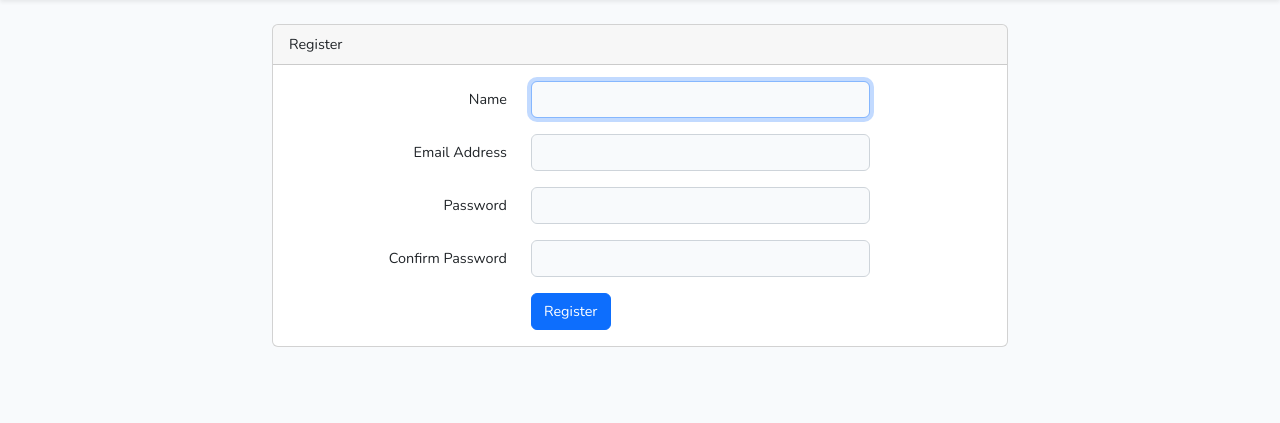
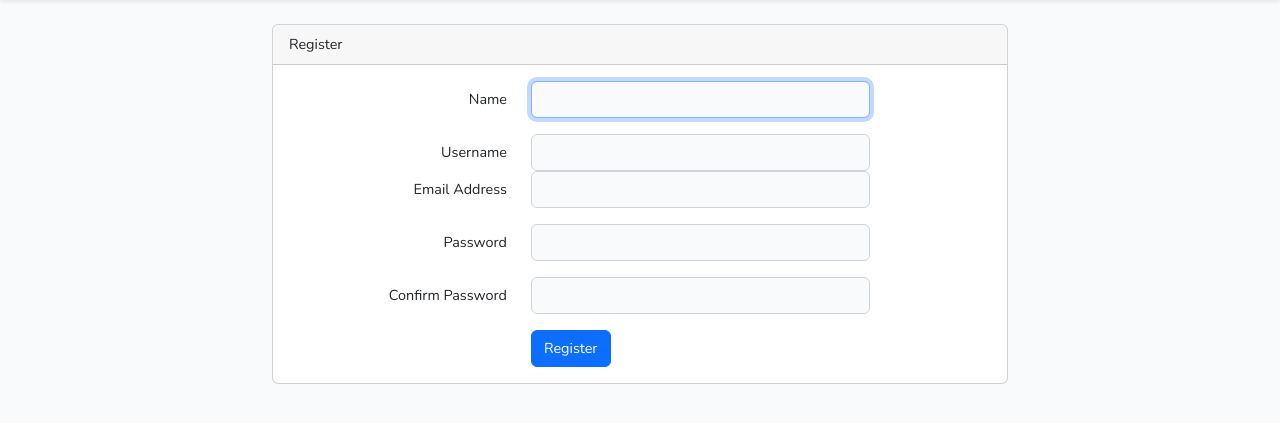
Before and after one commit to rdxrio123/Acara-10-11, a Laravel app: page /register in a window 1280 px wide. Shown: the part 55-478 px from the top of the page. Run offline with Laravel 10, Linux system fonts and the light colour scheme; style sheets or scripts are compiled from the project's sources.

Commit message:
commit loogin

```diff
--- a/app/Http/Controllers/Auth/RegisterController.php
+++ b/app/Http/Controllers/Auth/RegisterController.php
@@ -49,6 +49,7 @@ class RegisterController extends Controller
     {
         return Validator::make($data, [
             'name' => ['required', 'string', 'max:255'],
+            'username' => ['required', 'string', 'max:255', 'unique:users'],
             'email' => ['required', 'string', 'email', 'max:255', 'unique:users'],
             'password' => ['required', 'string', 'min:8', 'confirmed'],
         ]);
@@ -63,6 +64,7 @@ class RegisterController extends Controller
     {
         return User::create([
             'name' => $data['name'],
+            'username' => $data['username'],
             'email' => $data['email'],
             'password' => Hash::make($data['password']),
         ]);
--- a/resources/views/auth/register.blade.php
+++ b/resources/views/auth/register.blade.php
@@ -18,6 +18,19 @@
                                 <input id="name" type="text" class="form-control @error('name') is-invalid @enderror" name="name" value="{{ old('name') }}" required autocomplete="name" autofocus>
 
                                 @error('name')
+                                    <span class="invalid-feedback" role="alert">
+                                        <strong>{{ $message }}</strong>
+                                    </span>
+                                @enderror
+                            </div>
+                        </div>
+                        <div class="form-group row">
+                            <label for="username" class="col-md-4 col-form-label text-md-end">{{ __('Username') }}</label>
+
+                            <div class="col-md-6">
+                                <input id="username" type="text" class="form-control @error('username') is-invalid @enderror" name="username" value="{{ old('username') }}" required autocomplete="username">
+
+                                @error('username')
                                     <span class="invalid-feedback" role="alert">
                                         <strong>{{ $message }}</strong>
                                     </span>
```
